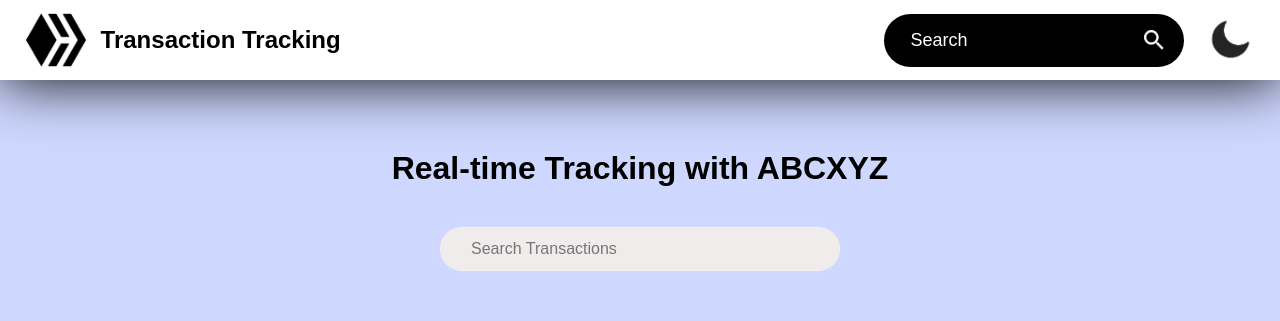
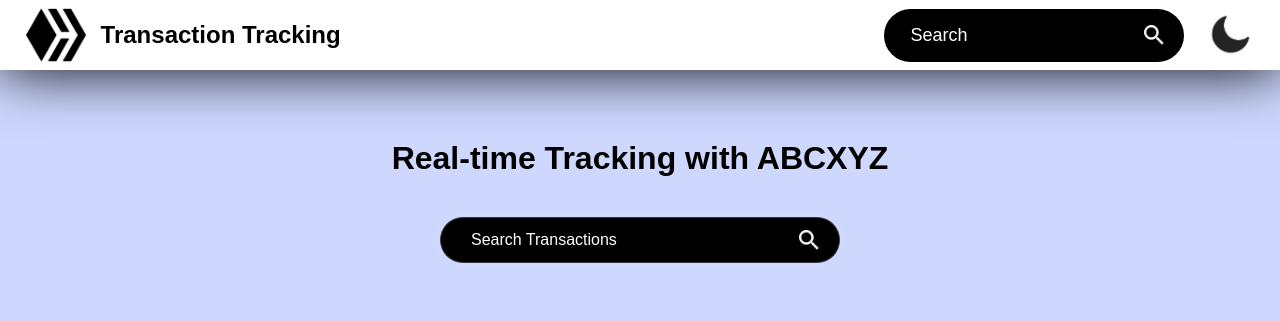
Before and after one commit to quoctuan1111/Transaction-Tracking, a React (Vite) app: page / in a window 1280 px wide. Shown: the top 321 px of the page. Built offline with nearby package versions, Linux system fonts and the light colour scheme.

Commit message:
enhance main content

```diff
--- a/src/components/MainContent.css
+++ b/src/components/MainContent.css
@@ -8,7 +8,7 @@
 .search-trans {
     display: flex;
     align-items: center;
-    background-color: #f0ecec;
+    background-color: #000000;
     padding: 12px 20px;
     border-radius: 50px;
     width: 400px;
@@ -32,3 +32,24 @@
 .dark .content{
     color: #fff;
 }
+
+.dark .search-trans{
+    background: #fff;
+}
+
+.dark .search-trans input {
+    color: #222;
+}
+
+.search-trans input::placeholder {
+    color: #fff;
+}
+
+.dark .search-trans input::placeholder {
+    color: #222;
+}
+
+.search-trans img {
+    width: 20px;
+    cursor: pointer;
+}
--- a/src/components/MainContent.jsx
+++ b/src/components/MainContent.jsx
@@ -1,14 +1,24 @@
 import React from "react";
 import "./MainContent.css";
+import search_icon_light from "../assets/search-w.png";
+import search_icon_dark from "../assets/search-b.png";
 
-const MainContent = () =>{
+const MainContent = ({theme, setTheme}) =>{
+    const toggle_mode = () => {
+        setTheme(theme === 'light' ? 'dark' : 'light');
+    }
+
     return(
         <div className="content">
             <h1>Real-time Tracking with ABCXYZ</h1>
 
             <div className="search-trans">
                 <input type="text" placeholder="Search Transactions"/>
-
+                <img
+                    src={theme === 'light' ? search_icon_light : search_icon_dark}
+                    alt="Search"
+                    className="search-icon"
+                />
             </div>
         </div>
 
--- a/src/components/NavBar.css
+++ b/src/components/NavBar.css
@@ -3,7 +3,7 @@
     display: flex;
     align-items: center;
     justify-content: space-between;
-    padding: 10px 2%;
+    padding: 5px 2%;
     background: #fff;
     transition: 0.5s;
     box-shadow: 0px 0px 60px;
```
